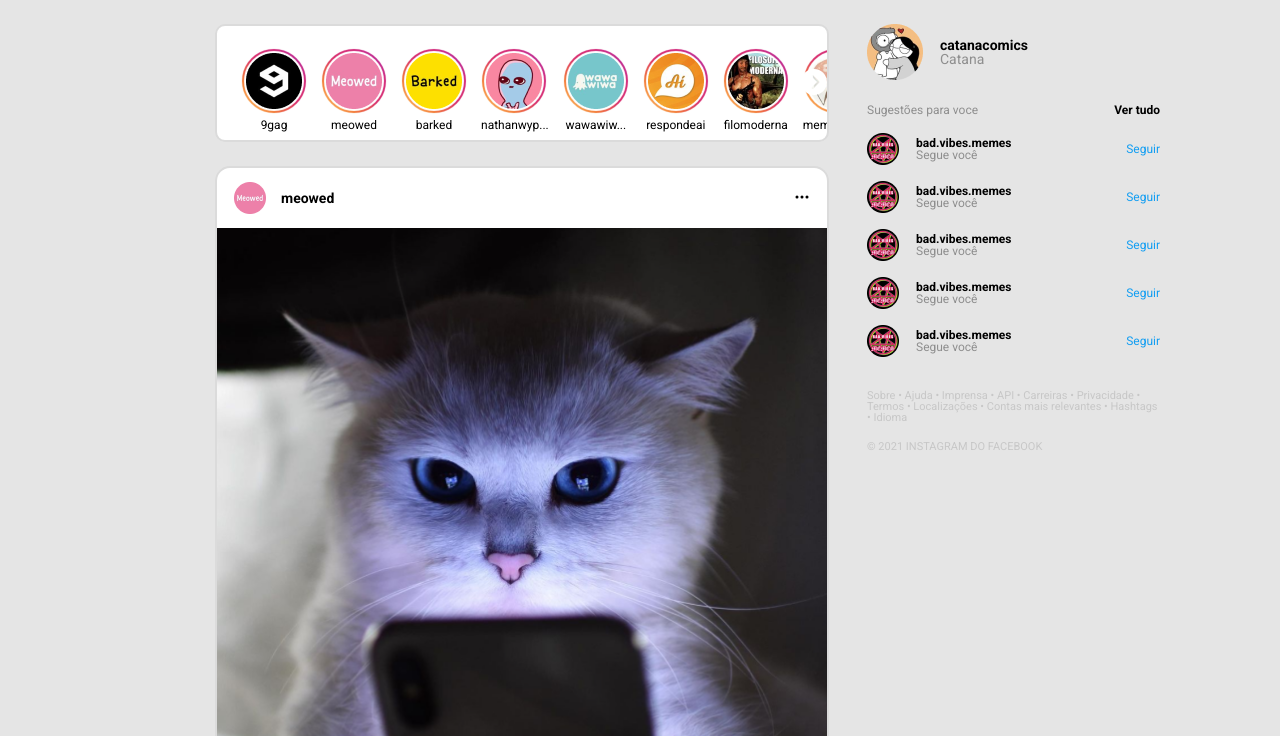
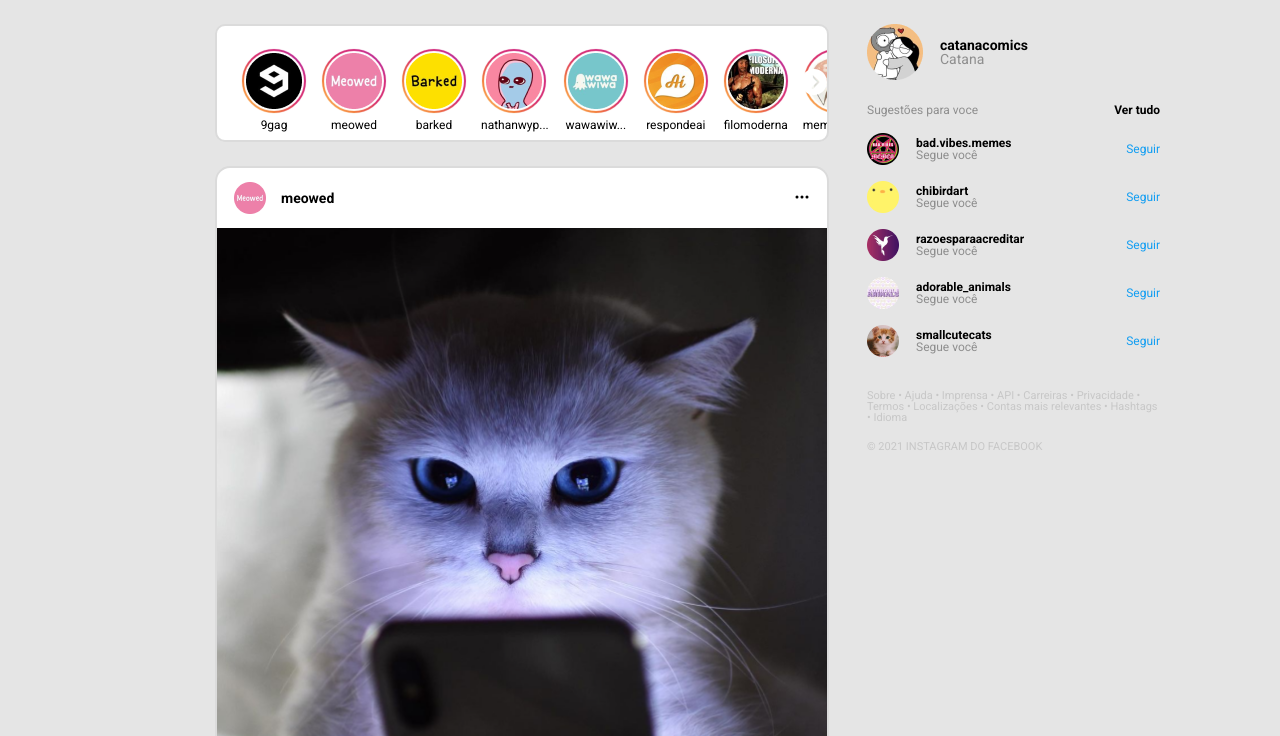
Before and after one commit to Zezinoo/proj-2-instagram-clone, a plain HTML site: page index.html in a window 1280 px wide. Shown: the part 64-800 px from the top of the page. Drawn offline with nearby package versions, Linux system fonts and the light colour scheme.

Commit message:
right images

```diff
--- a/index.html
+++ b/index.html
@@ -179,7 +179,7 @@
                     <ion-icon name="ellipsis-horizontal"></ion-icon>
                 </div>
             </div>
-            <img src="./imgs/gato-telefone 1.png" alt="">
+            <img src="./imgs/sexta.jpg" alt="">
             <div class="bottom">
                 <div class="post-icons">
                     <div class="left-icons">
@@ -202,16 +202,16 @@
         <div class="post">
             <div class="info">
                 <div class="op">
-                    <img src="./imgs/meowed 2.png" alt="">
+                    <img src="./imgs/barked 2.png" alt="">
                     <div class="op-name">
-                    meowed
+                    barked
                     </div>
                 </div>
                 <div class="dots">
                     <ion-icon name="ellipsis-horizontal"></ion-icon>
                 </div>
             </div>
-            <img src="./imgs/gato-telefone 1.png" alt="">
+            <img src="./imgs/download.jfif" alt="">
             <div class="bottom">
                 <div class="post-icons">
                     <div class="left-icons">
@@ -270,10 +270,10 @@
         </div>
         <div class="suggestion">
             <div class="suggestion-user">
-                <img src="./imgs/badvibesmemes 1.png" alt="">
+                <img src="./imgs/chibirdart 1.png" alt="">
                 <div class="user-info">
                     <div class="username">
-                        bad.vibes.memes
+                        chibirdart
                     </div>
                     <div class="name">
                         Segue você
@@ -286,10 +286,10 @@
         </div>
         <div class="suggestion">
             <div class="suggestion-user">
-                <img src="./imgs/badvibesmemes 1.png" alt="">
+                <img src="./imgs/razoesparaacreditar 1.png" alt="">
                 <div class="user-info">
                     <div class="username">
-                        bad.vibes.memes
+                        razoesparaacreditar
                     </div>
                     <div class="name">
                         Segue você
@@ -302,10 +302,10 @@
         </div>
         <div class="suggestion">
             <div class="suggestion-user">
-                <img src="./imgs/badvibesmemes 1.png" alt="">
+                <img src="./imgs/adorableanimals 1.png" alt="">
                 <div class="user-info">
                     <div class="username">
-                        bad.vibes.memes
+                        adorable_animals
                     </div>
                     <div class="name">
                         Segue você
@@ -318,10 +318,10 @@
         </div>
         <div class="suggestion">
             <div class="suggestion-user">
-                <img src="./imgs/badvibesmemes 1.png" alt="">
+                <img src="./imgs/smallcutecats 1.png" alt="">
                 <div class="user-info">
                     <div class="username">
-                        bad.vibes.memes
+                        smallcutecats
                     </div>
                     <div class="name">
                         Segue você
```
